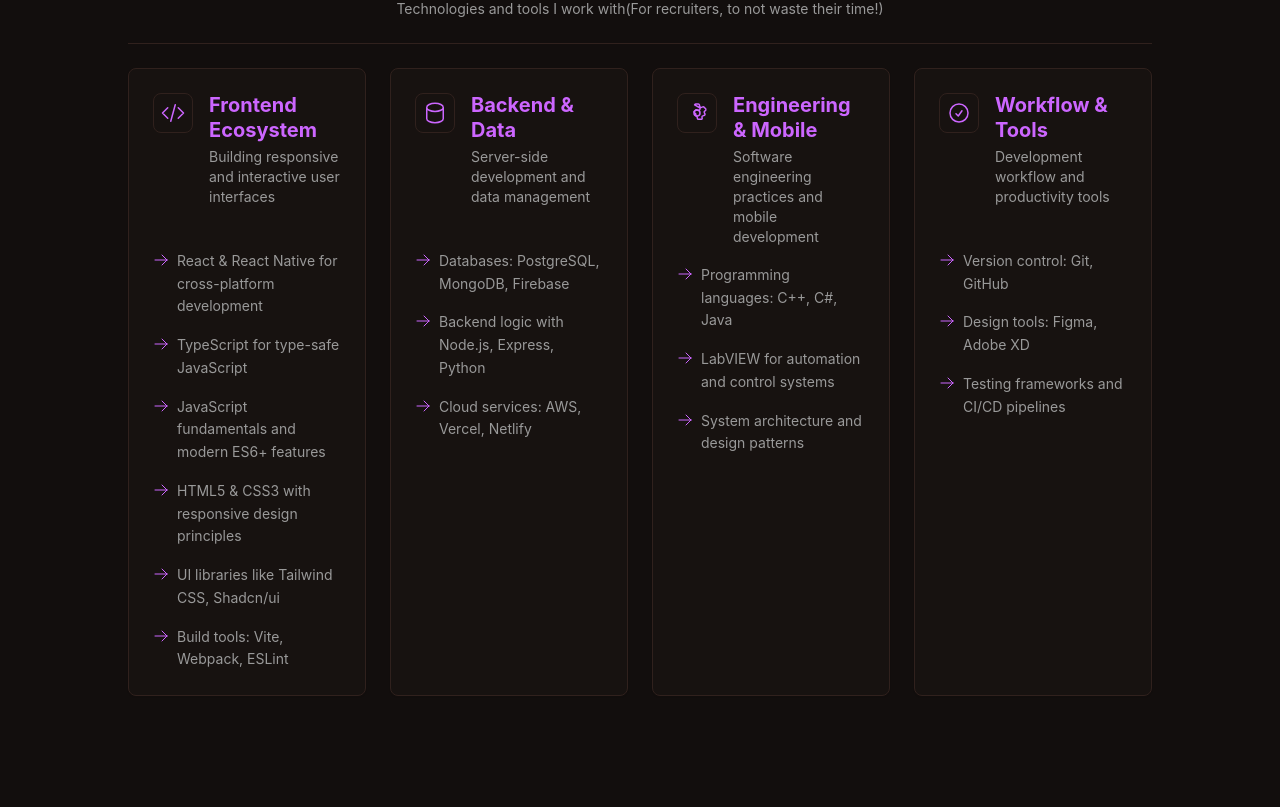
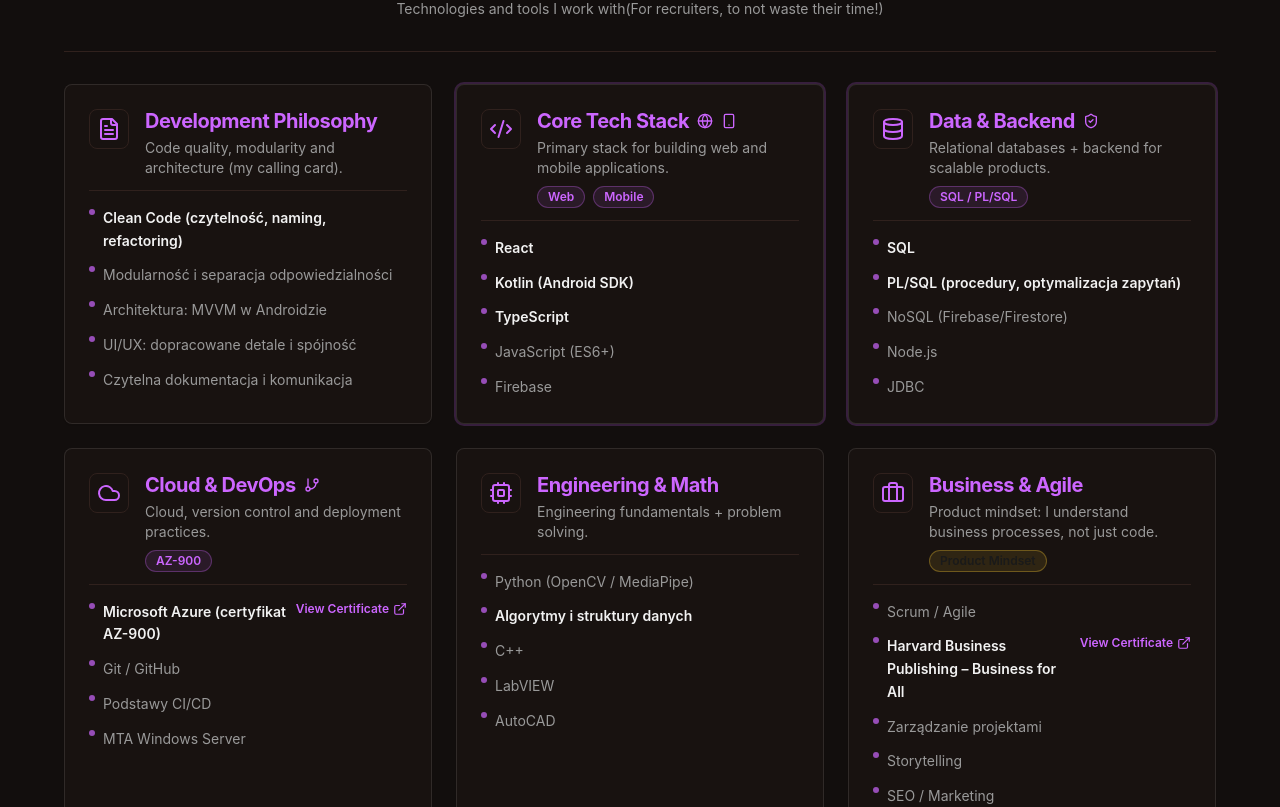
Before and after one commit to MatysiakQ/CV, a React (Vite) app: page / in a window 1280 px wide. Shown: the part 1393-2200 px from the top of the page. Built offline with nearby package versions, Linux system fonts and the light colour scheme.

Commit message:
Skills repaired

```diff
--- a/src/components/Skills.tsx
+++ b/src/components/Skills.tsx
@@ -1,199 +1,265 @@
 import React from "react";
+import { Badge } from "@/components/ui/badge";
+import { Button } from "@/components/ui/button";
+import { Card, CardContent, CardHeader, CardTitle } from "@/components/ui/card";
+import {
+  Briefcase,
+  Cloud,
+  Code2,
+  Cpu,
+  Database,
+  ExternalLink,
+  FileText,
+  GitBranch,
+  Globe,
+  ShieldCheck,
+  Smartphone,
+} from "lucide-react";
+import type { LucideIcon } from "lucide-react";
+import { Link } from "react-router-dom";
 import { useLanguage } from "@/contexts/LanguageContext";
 
 const Skills: React.FC = () => {
-  const { t } = useLanguage();
+  const { t, language } = useLanguage();
+  const isPl = language === "pl";
+
+  const emphasisBadgeClass = "border-primary/30 bg-primary/10 text-primary";
+  const productBadgeClass = "border-accent/30 bg-accent/10 text-accent-foreground";
+
+  type CategoryTag = {
+    text: string;
+    className: string;
+  };
+
+  type CategoryItem = {
+    text: string;
+    strong?: boolean;
+    link?: {
+      to: string;
+      label: string;
+    };
+  };
+
+  type Category = {
+    key: "philosophy" | "core" | "data" | "cloud" | "engineering" | "business";
+    icon: LucideIcon;
+    title: string;
+    subtitle: string;
+    tags: CategoryTag[];
+    ring: boolean;
+    items: CategoryItem[];
+    note?: string;
+  };
+
+  const categories: Category[] = [
+    {
+      key: "philosophy",
+      icon: FileText,
+      title: isPl ? "Development Philosophy" : "Development Philosophy",
+      subtitle: isPl
+        ? "Jakość kodu, modularność i architektura (to moja wizytówka)."
+        : "Code quality, modularity and architecture (my calling card).",
+      tags: [],
+      ring: false,
+      items: [
+        { text: "Clean Code (czytelność, naming, refactoring)", strong: true },
+        { text: "Modularność i separacja odpowiedzialności" },
+        { text: "Architektura: MVVM w Androidzie" },
+        { text: "UI/UX: dopracowane detale i spójność" },
+        { text: "Czytelna dokumentacja i komunikacja" },
+      ],
+    },
+    {
+      key: "core",
+      icon: Code2,
+      title: isPl ? "Core Tech Stack" : "Core Tech Stack",
+      subtitle: isPl
+        ? "Najmocniejszy zestaw do budowy aplikacji web i mobile."
+        : "Primary stack for building web and mobile applications.",
+      tags: [
+        { text: isPl ? "Web" : "Web", className: emphasisBadgeClass },
+        { text: isPl ? "Mobile" : "Mobile", className: emphasisBadgeClass },
+      ],
+      ring: true,
+      items: [
+        { text: "React", strong: true },
+        { text: "Kotlin (Android SDK)", strong: true },
+        { text: "TypeScript", strong: true },
+        { text: "JavaScript (ES6+)" },
+        { text: "Firebase" },
+      ],
+    },
+    {
+      key: "data",
+      icon: Database,
+      title: isPl ? "Data & Backend" : "Data & Backend",
+      subtitle: isPl
+        ? "Relacyjne bazy danych + backend pod skalowalne produkty."
+        : "Relational databases + backend for scalable products.",
+      tags: [{ text: "SQL / PL/SQL", className: emphasisBadgeClass }],
+      ring: true,
+      items: [
+        { text: "SQL", strong: true },
+        { text: "PL/SQL (procedury, optymalizacja zapytań)", strong: true },
+        { text: "NoSQL (Firebase/Firestore)" },
+        { text: "Node.js" },
+        { text: "JDBC" },
+      ],
+    },
+    {
+      key: "cloud",
+      icon: Cloud,
+      title: isPl ? "Cloud & DevOps" : "Cloud & DevOps",
+      subtitle: isPl
+        ? "Chmura, wersjonowanie i praktyki wdrożeniowe."
+        : "Cloud, version control and deployment practices.",
+      tags: [{ text: "AZ-900", className: emphasisBadgeClass }],
+      ring: false,
+      items: [
+        {
+          text: "Microsoft Azure (certyfikat AZ-900)",
+          strong: true,
+          link: { to: "/courses", label: "View Certificate" },
+        },
+        { text: "Git / GitHub" },
+        { text: "Podstawy CI/CD" },
+        { text: "MTA Windows Server" },
+      ],
+    },
+    {
+      key: "engineering",
+      icon: Cpu,
+      title: isPl ? "Engineering & Math" : "Engineering & Math",
+      subtitle: isPl
+        ? "Fundamenty inżynierskie + rozwiązywanie problemów."
+        : "Engineering fundamentals + problem solving.",
+      tags: [],
+      ring: false,
+      items: [
+        { text: "Python (OpenCV / MediaPipe)" },
+        { text: "Algorytmy i struktury danych", strong: true },
+        { text: "C++" },
+        { text: "LabVIEW" },
+        { text: "AutoCAD" },
+      ],
+    },
+    {
+      key: "business",
+      icon: Briefcase,
+      title: isPl ? "Business & Agile" : "Business & Agile",
+      subtitle: isPl
+        ? "Product mindset: rozumiem procesy biznesowe, nie tylko kod."
+        : "Product mindset: I understand business processes, not just code.",
+      tags: [{ text: isPl ? "Product Mindset" : "Product Mindset", className: productBadgeClass }],
+      ring: false,
+      items: [
+        { text: "Scrum / Agile" },
+        {
+          text: "Harvard Business Publishing – Business for All",
+          strong: true,
+          link: { to: "/courses", label: "View Certificate" },
+        },
+        { text: "Zarządzanie projektami" },
+        { text: "Storytelling" },
+        { text: "SEO / Marketing" },
+      ],
+      note: isPl
+        ? "W projektach (m.in. NextAi, E-faktura) łączę perspektywę techniczną z produktem: priorytety, wartość biznesowa, komunikacja z interesariuszami."
+        : "In projects (incl. NextAi, E-faktura) I combine engineering with product: priorities, business value, and stakeholder communication.",
+    },
+  ];
+
   return (
     <section id="tech-stack" className="py-16 px-6">
-      <div className="max-w-5xl mx-auto">
-        <header className="mb-6 text-center">
+      <div className="max-w-6xl mx-auto">
+        <header className="mb-8 text-center">
           <h2 className="text-3xl md:text-4xl font-bold mb-4">
-            <span className="gradient-text">{t('skills.title')}</span>
+            <span className="gradient-text">{t("skills.title")}</span>
           </h2>
-          <p className="mt-2 text-sm text-[hsl(var(--muted-foreground))]">{t('skills.subtitle')}</p>
+          <p className="mt-2 text-sm text-[hsl(var(--muted-foreground))]">{t("skills.subtitle")}</p>
         </header>
 
         <div className="border-t border-[hsl(var(--border))]" />
 
-        <div className="mt-6 grid grid-cols-1 sm:grid-cols-2 md:grid-cols-3 lg:grid-cols-4 gap-6">
-          {/* Frontend Ecosystem */}
-          <article className="flex flex-col h-full p-6 bg-[hsl(var(--card))]/95 text-[hsl(var(--card-foreground))] border border-[hsl(var(--border))] rounded-lg text-left items-start shadow-sm hover:shadow-2xl hover:shadow-primary/30 hover:ring-4 hover:ring-primary/20 hover:scale-105 transition-all duration-500 ease-out">
-            <div className="flex items-start gap-4 min-h-[140px]">
+        <div className="mt-8 grid grid-cols-1 md:grid-cols-2 lg:grid-cols-3 gap-6">
+          {categories.map((category) => {
+            const Icon = category.icon;
+            return (
+              <Card
+                key={category.key}
+                className={`glass-effect card-glow h-full transition-all duration-300 ease-out hover:shadow-2xl hover:shadow-purple-500/20 hover:ring-4 hover:ring-purple-500/20 hover:scale-[1.02] hover:border-purple-400/40 ${
+                  category.ring ? "ring-2 ring-primary/20" : ""
+                }`}
+              >
+                <CardHeader className="pb-3">
+                  <div className="flex items-start gap-4">
                     <div className="flex-shrink-0 h-10 w-10 rounded-lg flex items-center justify-center text-[hsl(var(--primary))] border border-[hsl(var(--border))]">
-                <svg xmlns="http://www.w3.org/2000/svg" fill="none" viewBox="0 0 24 24" stroke-width="1.5" stroke="currentColor" className="w-6 h-6">
-                  <path stroke-linecap="round" stroke-linejoin="round" d="M17.25 6.75L22.5 12l-5.25 5.25m-10.5 0L1.5 12l5.25-5.25m7.5-3l-4.5 16.5" />
-                </svg>
+                      <Icon className="h-6 w-6" />
                     </div>
                     <div className="flex-1">
-                <h3 className="text-xl font-bold text-[hsl(var(--primary))] leading-tight">{t('skills.frontend.title')}</h3>
-                <p className="mt-1 text-sm text-[hsl(var(--muted-foreground))]">{t('skills.frontend.subtitle')}</p>
+                      <CardTitle className="text-xl font-bold text-[hsl(var(--primary))] leading-tight flex items-center gap-2">
+                        {category.title}
+                        {category.key === "core" ? <Globe className="h-4 w-4" /> : null}
+                        {category.key === "core" ? <Smartphone className="h-4 w-4" /> : null}
+                        {category.key === "data" ? <ShieldCheck className="h-4 w-4" /> : null}
+                        {category.key === "cloud" ? <GitBranch className="h-4 w-4" /> : null}
+                      </CardTitle>
+                      <p className="mt-1 text-sm text-[hsl(var(--muted-foreground))]">{category.subtitle}</p>
+                      {category.tags.length ? (
+                        <div className="mt-2 flex flex-wrap gap-2">
+                          {category.tags.map((tag) => (
+                            <Badge key={tag.text} variant="outline" className={tag.className}>
+                              {tag.text}
+                            </Badge>
+                          ))}
+                        </div>
+                      ) : null}
                     </div>
                   </div>
+                </CardHeader>
 
+                <CardContent className="pt-0">
                   <div className="border-t border-[hsl(var(--border))]" />
+                  <ul className="mt-4 space-y-3 list-none text-left">
+                    {category.items.map((item) => (
+                      <li
+                        key={item.text}
+                        className={`flex items-start gap-2 text-sm leading-relaxed ${
+                          item.strong
+                            ? "text-[hsl(var(--foreground))] font-semibold"
+                            : "text-[hsl(var(--muted-foreground))]"
+                        }`}
+                      >
+                        <span className="mt-0.5 inline-block h-1.5 w-1.5 rounded-full bg-primary/70 flex-shrink-0" />
+                        <span className="flex-1">{item.text}</span>
+                        {item.link ? (
+                          <Link
+                            to={item.link.to}
+                            className="inline-flex items-center gap-1 text-xs text-primary hover:underline whitespace-nowrap"
+                          >
+                            {item.link.label}
+                            <ExternalLink className="h-3.5 w-3.5" />
+                          </Link>
+                        ) : null}
+                      </li>
+                    ))}
+                  </ul>
 
-            <div className="flex-grow mt-4">
-              <ul className="space-y-4 list-none text-left">
-                <li className="flex items-start gap-2 text-sm text-[hsl(var(--muted-foreground))] leading-relaxed">
-                  <svg xmlns="http://www.w3.org/2000/svg" fill="none" viewBox="0 0 24 24" stroke-width="1.5" stroke="currentColor" className="w-4 h-4 mt-0.5 flex-shrink-0 text-[hsl(var(--primary))]">
-                    <path stroke-linecap="round" stroke-linejoin="round" d="M13.5 4.5L21 12m0 0l-7.5 7.5M21 12H3" />
-                  </svg>
-                  <span>{t('skills.frontend.react')}</span>
-                </li>
-                <li className="flex items-start gap-2 text-sm text-[hsl(var(--muted-foreground))] leading-relaxed">
-                  <svg xmlns="http://www.w3.org/2000/svg" fill="none" viewBox="0 0 24 24" stroke-width="1.5" stroke="currentColor" className="w-4 h-4 mt-0.5 flex-shrink-0 text-[hsl(var(--primary))]">
-                    <path stroke-linecap="round" stroke-linejoin="round" d="M13.5 4.5L21 12m0 0l-7.5 7.5M21 12H3" />
-                  </svg>
-                  <span>{t('skills.frontend.typescript')}</span>
-                </li>
-                <li className="flex items-start gap-2 text-sm text-[hsl(var(--muted-foreground))] leading-relaxed">
-                  <svg xmlns="http://www.w3.org/2000/svg" fill="none" viewBox="0 0 24 24" stroke-width="1.5" stroke="currentColor" className="w-4 h-4 mt-0.5 flex-shrink-0 text-[hsl(var(--primary))]">
-                    <path stroke-linecap="round" stroke-linejoin="round" d="M13.5 4.5L21 12m0 0l-7.5 7.5M21 12H3" />
-                  </svg>
-                  <span>{t('skills.frontend.javascript')}</span>
-                </li>
-                <li className="flex items-start gap-2 text-sm text-[hsl(var(--muted-foreground))] leading-relaxed">
-                  <svg xmlns="http://www.w3.org/2000/svg" fill="none" viewBox="0 0 24 24" stroke-width="1.5" stroke="currentColor" className="w-4 h-4 mt-0.5 flex-shrink-0 text-[hsl(var(--primary))]">
-                    <path stroke-linecap="round" stroke-linejoin="round" d="M13.5 4.5L21 12m0 0l-7.5 7.5M21 12H3" />
-                  </svg>
-                  <span>{t('skills.frontend.htmlcss')}</span>
-                </li>
-                <li className="flex items-start gap-2 text-sm text-[hsl(var(--muted-foreground))] leading-relaxed">
-                  <svg xmlns="http://www.w3.org/2000/svg" fill="none" viewBox="0 0 24 24" stroke-width="1.5" stroke="currentColor" className="w-4 h-4 mt-0.5 flex-shrink-0 text-[hsl(var(--primary))]">
-                    <path stroke-linecap="round" stroke-linejoin="round" d="M13.5 4.5L21 12m0 0l-7.5 7.5M21 12H3" />
-                  </svg>
-                  <span>{t('skills.frontend.uilibraries')}</span>
-                </li>
-                <li className="flex items-start gap-2 text-sm text-[hsl(var(--muted-foreground))] leading-relaxed">
-                  <svg xmlns="http://www.w3.org/2000/svg" fill="none" viewBox="0 0 24 24" stroke-width="1.5" stroke="currentColor" className="w-4 h-4 mt-0.5 flex-shrink-0 text-[hsl(var(--primary))]">
-                    <path stroke-linecap="round" stroke-linejoin="round" d="M13.5 4.5L21 12m0 0l-7.5 7.5M21 12H3" />
-                  </svg>
-                  <span>{t('skills.frontend.tools')}</span>
-                </li>
-              </ul>
+                  {category.key === "business" && "note" in category ? (
+                    <div className="mt-4 rounded-lg border border-[hsl(var(--border))] bg-[hsl(var(--card))]/60 p-3 text-sm text-[hsl(var(--muted-foreground))]">
+                      {category.note}
                     </div>
-          </article>
-
-          {/* Backend & Data */}
-          <article className="flex flex-col h-full p-6 bg-[hsl(var(--card))]/95 text-[hsl(var(--card-foreground))] border border-[hsl(var(--border))] rounded-lg text-left items-start shadow-sm hover:shadow-2xl hover:shadow-primary/30 hover:ring-4 hover:ring-primary/20 hover:scale-105 transition-all duration-500 ease-out">
-            <div className="flex items-start gap-4 min-h-[140px]">
-              <div className="flex-shrink-0 h-10 w-10 rounded-lg flex items-center justify-center text-[hsl(var(--primary))] border border-[hsl(var(--border))]">
-                <svg xmlns="http://www.w3.org/2000/svg" fill="none" viewBox="0 0 24 24" stroke-width="1.5" stroke="currentColor" className="w-6 h-6">
-                  <path stroke-linecap="round" stroke-linejoin="round" d="M20.25 6.375c0 2.278-3.694 4.125-8.25 4.125S3.75 8.653 3.75 6.375m16.5 0c0-2.278-3.694-4.125-8.25-4.125S3.75 4.097 3.75 6.375m16.5 0v11.25c0 2.278-3.694 4.125-8.25 4.125s-8.25-1.847-8.25-4.125V6.375m16.5 0c0 2.278-3.694 4.125-8.25 4.125S3.75 8.653 3.75 6.375" />
-                </svg>
-              </div>
-              <div className="flex-1">
-                <h3 className="text-xl font-bold text-[hsl(var(--primary))] leading-tight">{t('skills.backend.title')}</h3>
-                <p className="mt-1 text-sm text-[hsl(var(--muted-foreground))]">{t('skills.backend.subtitle')}</p>
-              </div>
+                  ) : null}
+                </CardContent>
+              </Card>
+            );
+          })}
         </div>
 
-            <div className="border-t border-[hsl(var(--border))]" />
-
-            <div className="flex-grow mt-4">
-              <ul className="space-y-4 list-none text-left">
-                <li className="flex items-start gap-2 text-sm text-[hsl(var(--muted-foreground))] leading-relaxed">
-                  <svg xmlns="http://www.w3.org/2000/svg" fill="none" viewBox="0 0 24 24" stroke-width="1.5" stroke="currentColor" className="w-4 h-4 mt-0.5 flex-shrink-0 text-[hsl(var(--primary))]">
-                    <path stroke-linecap="round" stroke-linejoin="round" d="M13.5 4.5L21 12m0 0l-7.5 7.5M21 12H3" />
-                  </svg>
-                  <span>{t('skills.backend.databases')}</span>
-                </li>
-                <li className="flex items-start gap-2 text-sm text-[hsl(var(--muted-foreground))] leading-relaxed">
-                  <svg xmlns="http://www.w3.org/2000/svg" fill="none" viewBox="0 0 24 24" stroke-width="1.5" stroke="currentColor" className="w-4 h-4 mt-0.5 flex-shrink-0 text-[hsl(var(--primary))]">
-                    <path stroke-linecap="round" stroke-linejoin="round" d="M13.5 4.5L21 12m0 0l-7.5 7.5M21 12H3" />
-                  </svg>
-                  <span>{t('skills.backend.logic')}</span>
-                </li>
-                <li className="flex items-start gap-2 text-sm text-[hsl(var(--muted-foreground))] leading-relaxed">
-                  <svg xmlns="http://www.w3.org/2000/svg" fill="none" viewBox="0 0 24 24" stroke-width="1.5" stroke="currentColor" className="w-4 h-4 mt-0.5 flex-shrink-0 text-[hsl(var(--primary))]">
-                    <path stroke-linecap="round" stroke-linejoin="round" d="M13.5 4.5L21 12m0 0l-7.5 7.5M21 12H3" />
-                  </svg>
-                  <span>{t('skills.backend.cloud')}</span>
-                </li>
-              </ul>
-            </div>
-          </article>
-
-          {/* Engineering & Mobile */}
-          <article className="flex flex-col h-full p-6 bg-[hsl(var(--card))]/95 text-[hsl(var(--card-foreground))] border border-[hsl(var(--border))] rounded-lg text-left items-start shadow-sm hover:shadow-2xl hover:shadow-primary/30 hover:ring-4 hover:ring-primary/20 hover:scale-105 transition-all duration-500 ease-out">
-            <div className="flex items-start gap-4 min-h-[140px]">
-              <div className="flex-shrink-0 h-10 w-10 rounded-lg flex items-center justify-center text-[hsl(var(--primary))] border border-[hsl(var(--border))]">
-                <svg xmlns="http://www.w3.org/2000/svg" fill="none" viewBox="0 0 24 24" stroke-width="1.5" stroke="currentColor" className="w-6 h-6">
-                  <path stroke-linecap="round" stroke-linejoin="round" d="M9.594 3.94c.09-.542.56-.94 1.11-.94h2.593c.55 0 1.02.398 1.11.94l.213 1.281c.063.374.313.686.645.87.074.04.147.083.22.127.325.196.72.257 1.075.124l1.217-.456a1.125 1.125 0 011.37.49l1.296 1.143c.214.2.357.471.429.747a1.125 1.125 0 01-.234 1.105l-1.064.878a1.125 1.125 0 00-.26 1.43l.593 1.143a1.125 1.125 0 01-.965 1.605l-1.216.456a1.125 1.125 0 00-.75 1.218l.214 1.281c.09.542-.56.94-1.11.94h-2.594c-.55 0-1.019-.398-1.11-.94l-.213-1.281a1.125 1.125 0 00-.645-.87.125.125 0 01-.22-.127l-.593-1.143a1.125 1.125 0 00-.26-1.43l-1.064-.878a1.125 1.125 0 01-.234-1.105l1.296-1.143a1.125 1.125 0 011.37-.49l1.217.456c.355.133.75.072 1.075-.124.073-.044.146-.086.22-.127.332-.184.582-.496.645-.87l.213-1.28z" />
-                  <path stroke-linecap="round" stroke-linejoin="round" d="M15 12a3 3 0 11-6 0 3 3 0 016 0z" />
-                </svg>
-              </div>
-              <div className="flex-1">
-                <h3 className="text-xl font-bold text-[hsl(var(--primary))] leading-tight">{t('skills.engineering.title')}</h3>
-                <p className="mt-1 text-sm text-[hsl(var(--muted-foreground))]">{t('skills.engineering.subtitle')}</p>
-              </div>
-            </div>
-
-            <div className="border-t border-[hsl(var(--border))]" />
-
-            <div className="flex-grow mt-4">
-              <ul className="space-y-4 list-none text-left">
-                <li className="flex items-start gap-2 text-sm text-[hsl(var(--muted-foreground))] leading-relaxed">
-                  <svg xmlns="http://www.w3.org/2000/svg" fill="none" viewBox="0 0 24 24" stroke-width="1.5" stroke="currentColor" className="w-4 h-4 mt-0.5 flex-shrink-0 text-[hsl(var(--primary))]">
-                    <path stroke-linecap="round" stroke-linejoin="round" d="M13.5 4.5L21 12m0 0l-7.5 7.5M21 12H3" />
-                  </svg>
-                  <span>{t('skills.engineering.languages')}</span>
-                </li>
-                <li className="flex items-start gap-2 text-sm text-[hsl(var(--muted-foreground))] leading-relaxed">
-                  <svg xmlns="http://www.w3.org/2000/svg" fill="none" viewBox="0 0 24 24" stroke-width="1.5" stroke="currentColor" className="w-4 h-4 mt-0.5 flex-shrink-0 text-[hsl(var(--primary))]">
-                    <path stroke-linecap="round" stroke-linejoin="round" d="M13.5 4.5L21 12m0 0l-7.5 7.5M21 12H3" />
-                  </svg>
-                  <span>{t('skills.engineering.labview')}</span>
-                </li>
-                <li className="flex items-start gap-2 text-sm text-[hsl(var(--muted-foreground))] leading-relaxed">
-                  <svg xmlns="http://www.w3.org/2000/svg" fill="none" viewBox="0 0 24 24" stroke-width="1.5" stroke="currentColor" className="w-4 h-4 mt-0.5 flex-shrink-0 text-[hsl(var(--primary))]">
-                    <path stroke-linecap="round" stroke-linejoin="round" d="M13.5 4.5L21 12m0 0l-7.5 7.5M21 12H3" />
-                  </svg>
-                  <span>{t('skills.engineering.architecture')}</span>
-                </li>
-              </ul>
-            </div>
-          </article>
-
-          {/* Workflow & Tools */}
-          <article className="flex flex-col h-full p-6 bg-[hsl(var(--card))]/95 text-[hsl(var(--card-foreground))] border border-[hsl(var(--border))] rounded-lg text-left items-start shadow-sm hover:shadow-2xl hover:shadow-primary/30 hover:ring-4 hover:ring-primary/20 hover:scale-105 transition-all duration-500 ease-out">
-            <div className="flex items-start gap-4 min-h-[140px]">
-              <div className="flex-shrink-0 h-10 w-10 rounded-lg flex items-center justify-center text-[hsl(var(--primary))] border border-[hsl(var(--border))]">
-                <svg xmlns="http://www.w3.org/2000/svg" fill="none" viewBox="0 0 24 24" stroke-width="1.5" stroke="currentColor" className="w-6 h-6">
-                  <path stroke-linecap="round" stroke-linejoin="round" d="M9 12.75L11.25 15 15 9.75M21 12a9 9 0 11-18 0 9 9 0 0118 0z" />
-                </svg>
-              </div>
-              <div className="flex-1">
-                <h3 className="text-xl font-bold text-[hsl(var(--primary))] leading-tight">{t('skills.workflow.title')}</h3>
-                <p className="mt-1 text-sm text-[hsl(var(--muted-foreground))]">{t('skills.workflow.subtitle')}</p>
-              </div>
-            </div>
-
-            <div className="border-t border-[hsl(var(--border))]" />
-
-            <div className="flex-grow mt-4">
-              <ul className="space-y-4 list-none text-left">
-                <li className="flex items-start gap-2 text-sm text-[hsl(var(--muted-foreground))] leading-relaxed">
-                  <svg xmlns="http://www.w3.org/2000/svg" fill="none" viewBox="0 0 24 24" stroke-width="1.5" stroke="currentColor" className="w-4 h-4 mt-0.5 flex-shrink-0 text-[hsl(var(--primary))]">
-                    <path stroke-linecap="round" stroke-linejoin="round" d="M13.5 4.5L21 12m0 0l-7.5 7.5M21 12H3" />
-                  </svg>
-                  <span>{t('skills.workflow.versioncontrol')}</span>
-                </li>
-                <li className="flex items-start gap-2 text-sm text-[hsl(var(--muted-foreground))] leading-relaxed">
-                  <svg xmlns="http://www.w3.org/2000/svg" fill="none" viewBox="0 0 24 24" stroke-width="1.5" stroke="currentColor" className="w-4 h-4 mt-0.5 flex-shrink-0 text-[hsl(var(--primary))]">
-                    <path stroke-linecap="round" stroke-linejoin="round" d="M13.5 4.5L21 12m0 0l-7.5 7.5M21 12H3" />
-                  </svg>
-                  <span>{t('skills.workflow.design')}</span>
-                </li>
-                <li className="flex items-start gap-2 text-sm text-[hsl(var(--muted-foreground))] leading-relaxed">
-                  <svg xmlns="http://www.w3.org/2000/svg" fill="none" viewBox="0 0 24 24" stroke-width="1.5" stroke="currentColor" className="w-4 h-4 mt-0.5 flex-shrink-0 text-[hsl(var(--primary))]">
-                    <path stroke-linecap="round" stroke-linejoin="round" d="M13.5 4.5L21 12m0 0l-7.5 7.5M21 12H3" />
-                  </svg>
-                  <span>{t('skills.workflow.testing')}</span>
-                </li>
-              </ul>
-            </div>
-          </article>
+        <div className="mt-10 flex justify-center">
+          <Button asChild size="lg" className="px-8">
+            <Link to="/courses">Explore All 20+ Courses & Certifications</Link>
+          </Button>
         </div>
       </div>
     </section>
```
Lines whose indentation alone changed are shown as unchanged.
